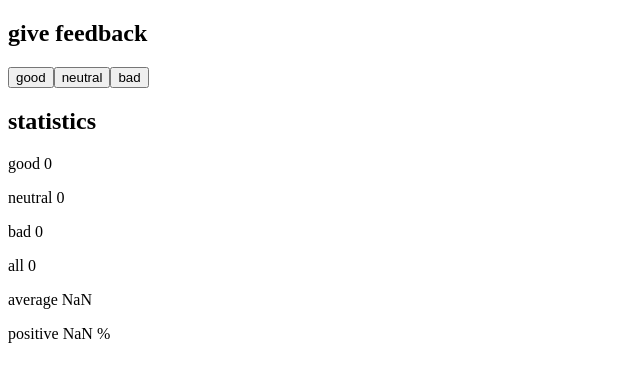
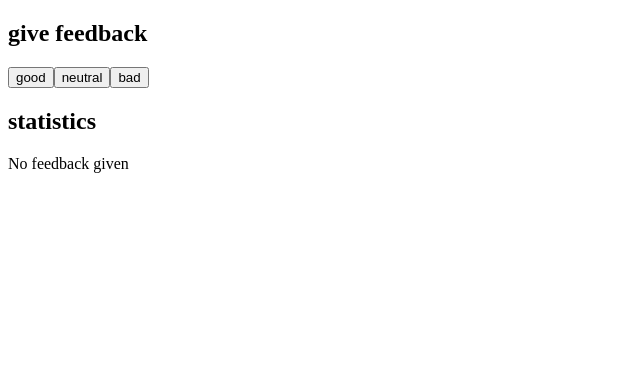
Before and after one commit to devhouda/full-stack, a React (Vite) app in the folder part1/: page / in a window 1280 px wide. Shown: the top 382 px of the page, without its empty margins (0-640 px from the left). Built offline with nearby package versions, Linux system fonts and the light colour scheme.

Commit message:
unicafe step 4

```diff
--- a/part1/src/App.jsx
+++ b/part1/src/App.jsx
@@ -5,16 +5,22 @@ const Button = ({ text, onClick }) => {
 };
 
 const Statistics = ({ good, neutral, bad }) => {
+  if (good === 0 && neutral === 0 && bad === 0) {
+    return <p>No feedback given</p>;
+  } else {
     return (
       <>
         <p>good {good} </p>
         <p>neutral {neutral} </p>
         <p>bad {bad} </p>
         <p>all {good + neutral + bad} </p>
-      <p>average {(good + neutral * 0 + bad * -1) / (good + neutral + bad)} </p>
+        <p>
+          average {(good + neutral * 0 + bad * -1) / (good + neutral + bad)}{" "}
+        </p>
         <p>positive {(good * 100) / (good + neutral + bad)} %</p>
       </>
     );
+  }
 };
 
 const App = () => {
```
Lines whose indentation alone changed are shown as unchanged.
